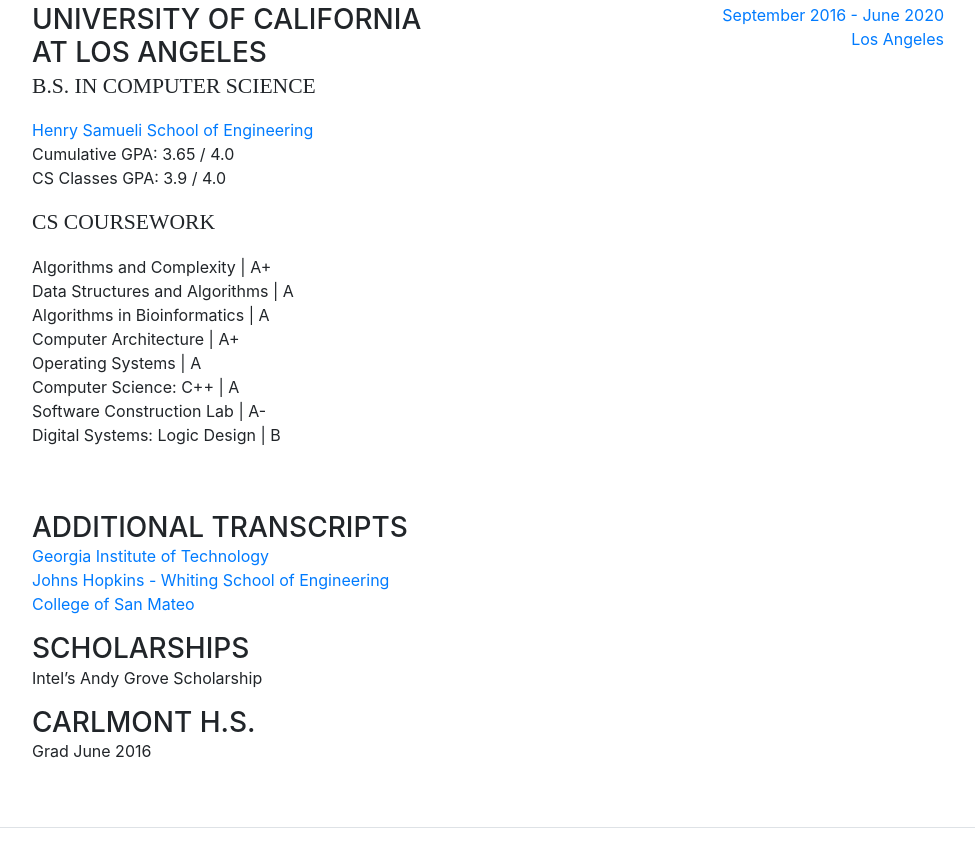
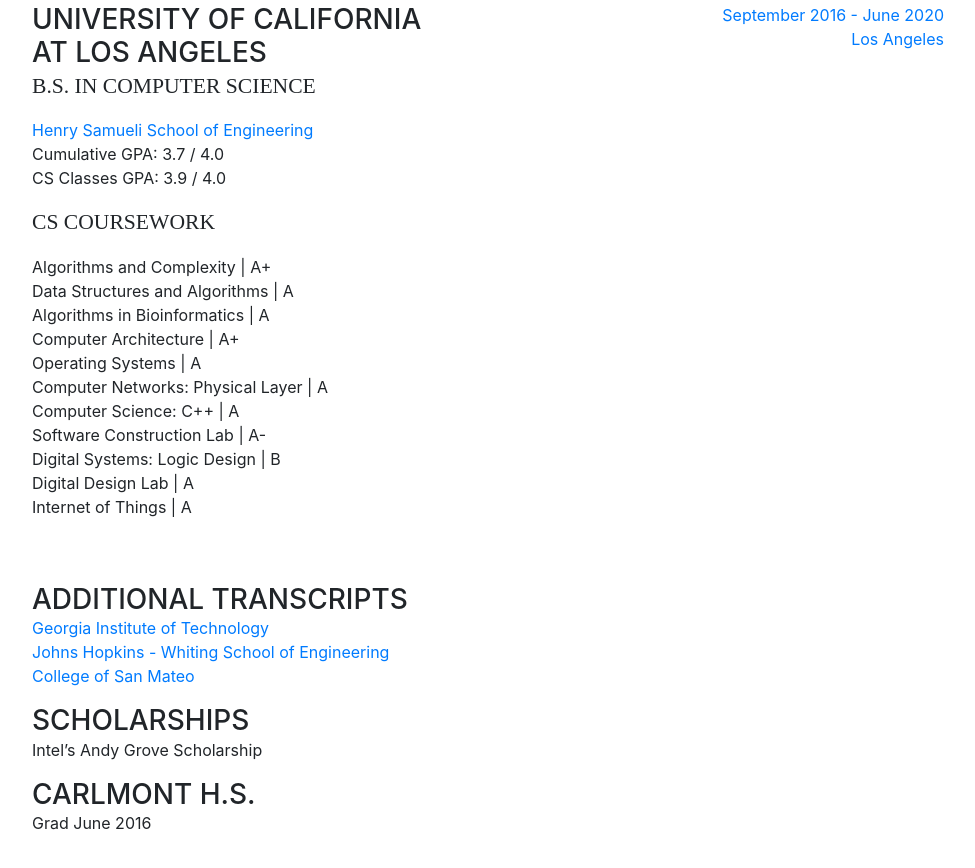
Before and after one commit to rlin2k1/roylin.me, a website with bundled scripts: page index.html in a window 1280 px wide. Shown: the part 2908-3776 px from the top of the page, without its empty margins (288-1263 px from the left). Built offline with nearby package versions, Linux system fonts and the light colour scheme; a web font is replaced by a local one.

Commit message:
Update index.html

```diff
--- a/index.html
+++ b/index.html
@@ -203,11 +203,11 @@
               <h3 class="mb-0">UNIVERSITY OF CALIFORNIA<br>AT LOS ANGELES</h3>
               <div class="subheading mb-3">B.S. in Computer Science</div>
               <div><a href="https://www.samueli.ucla.edu/">Henry Samueli School of Engineering</a></div>
-              <p>Cumulative GPA: 3.65 / 4.0<br>CS Classes GPA: 3.9 / 4.0
+              <p>Cumulative GPA: 3.7 / 4.0<br>CS Classes GPA: 3.9 / 4.0
               </p>
               <div class="subheading mb-3">CS Coursework</div>
               <p>Algorithms and Complexity | A+<br>Data Structures and Algorithms | A<br>Algorithms in Bioinformatics | A<br>Computer Architecture | A+<br>Operating Systems | A
-<br>Computer Science: C++ | A<br>Software Construction Lab | A-<br>Digital Systems: Logic Design | B
+<br>Computer Networks: Physical Layer | A<br>Computer Science: C++ | A<br>Software Construction Lab | A-<br>Digital Systems: Logic Design | B<br>Digital Design Lab | A<br>Internet of Things | A
                 </p>
             </div>
             <div class="resume-date text-md-right">
```
